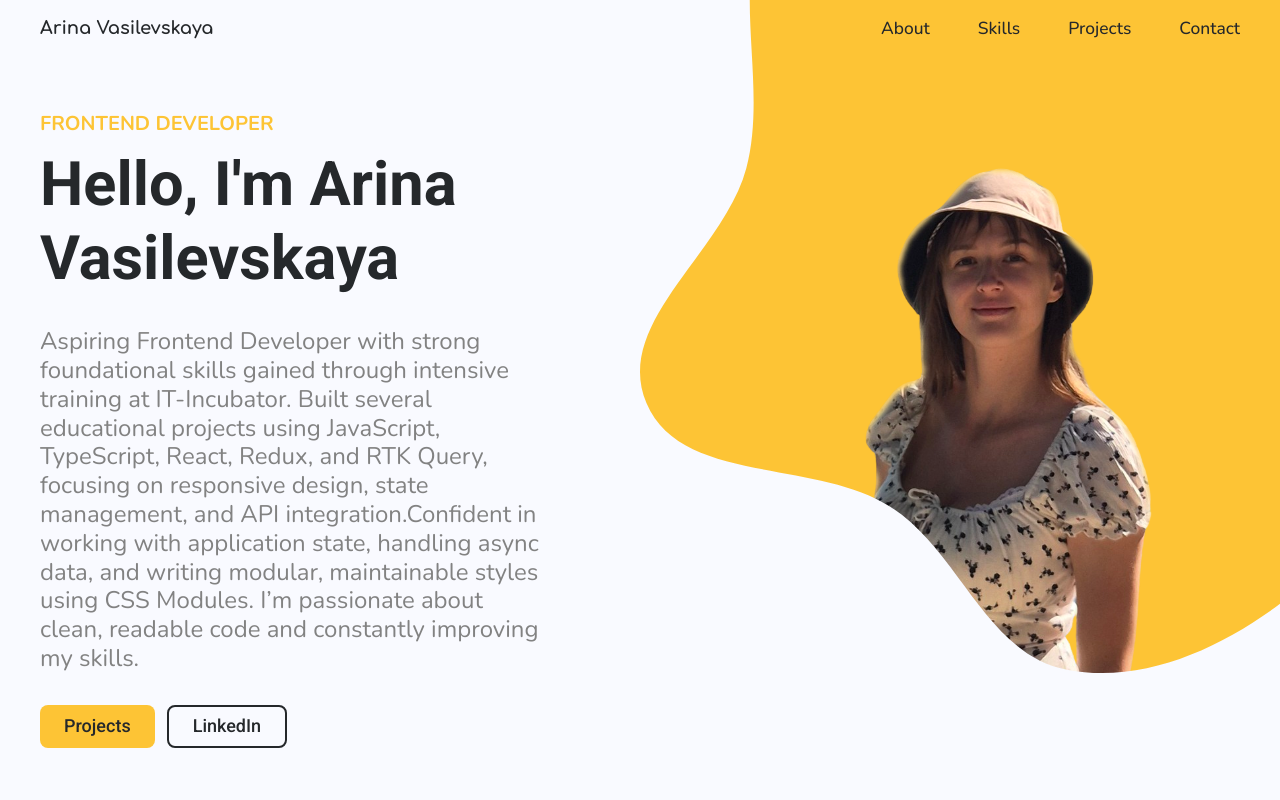
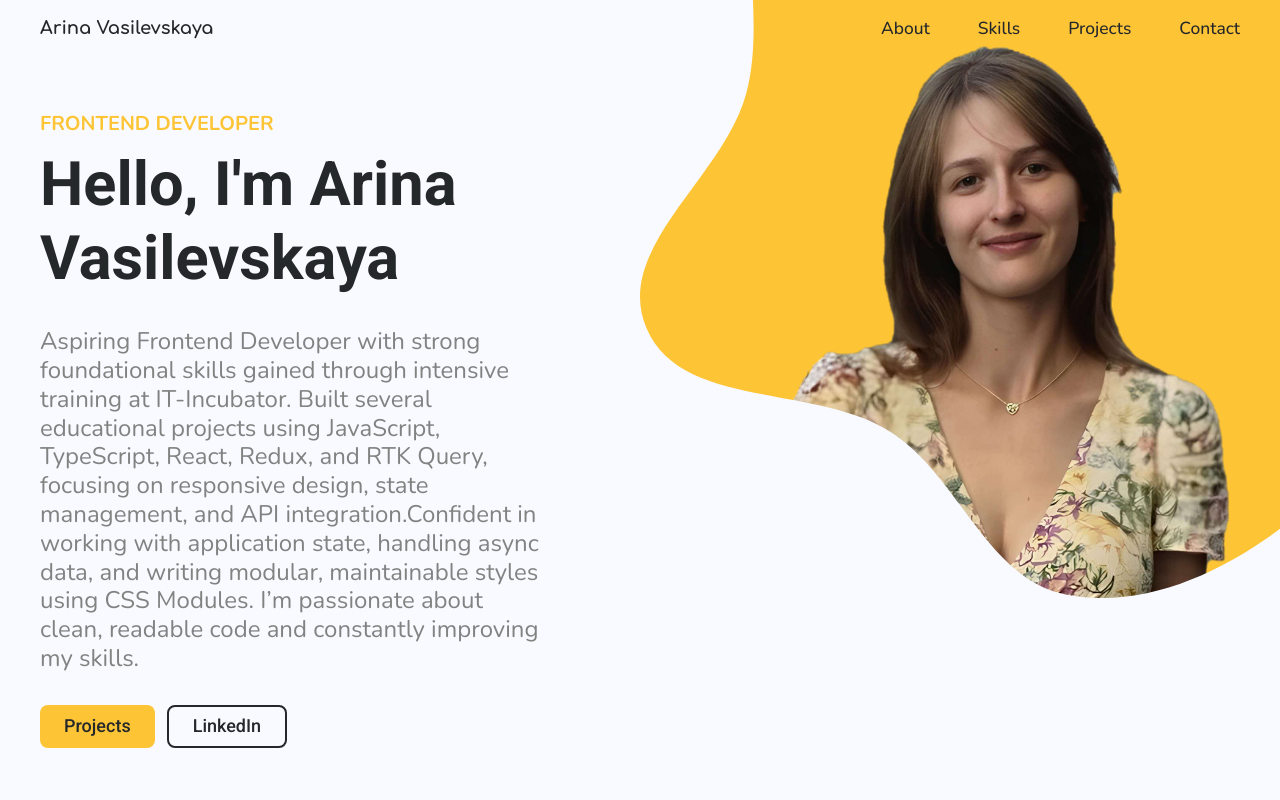
Before and after one commit to Arina-Vas/my-portfolio, a React app: page / in a window 1280 px wide. Shown: the top 800 px of the page. Built offline with nearby package versions, Linux system fonts and the light colour scheme; a web font is replaced by a local one.

Commit message:
update-photo

```diff
--- a/src/layout/Sections/main/Main.tsx
+++ b/src/layout/Sections/main/Main.tsx
@@ -1,5 +1,5 @@
 import React from 'react';
-import photo from '../../../assets/img/photos/myPhoto-removebg.png'
+import photo from '../../../assets/img/photos/photo.png'
 import {FlexWrapper} from "../../../Components/FlexWrapper";
 import {StyledBtn} from "../../../Components/StyledBtn";
 import {Container} from "../../../Components/Container";
--- a/src/layout/Sections/main/Main_Styles.ts
+++ b/src/layout/Sections/main/Main_Styles.ts
@@ -36,14 +36,13 @@ const TextWrapper = styled.div`
 }`
 
 const PhotoWrapper = styled.div`
-
     left: 50%;
     position: absolute;
     min-height: 877px;
     max-width: 777px;
     width: 80%;
     height: 100%;
-    bottom: 10%;
+    bottom: 20%;
     background-color: ${theme.colors.accent};
     mask-image: url(${yellowBg});
     mask-repeat: no-repeat;
@@ -52,7 +51,7 @@ const PhotoWrapper = styled.div`
 
     @media ${theme.media.tablet} {
         width: 100%;
-        bottom: 35%;
+        bottom: 46%;
         left: 20%;
     }
 
@@ -60,7 +59,7 @@ const PhotoWrapper = styled.div`
         height: 550px;
         min-width: 486px;
         left: 0;
-        bottom: 53%;
+        bottom: 61%;
 
     }
 `
@@ -69,16 +68,19 @@ const Photo = styled.img`
     position: absolute;
     object-fit: contain;
     max-width: 630px;
-    height: 150%;
-    top: 39%;
-    left: 50%;
+    height: 130%;
+    top: 37%;
+    left: 45%;
     transform: translateX(-50%);
 
+    @media ${theme.media.tablet} {
+        top: 45%;
+    }
 
     @media ${theme.media.mobile} {
         height: 120%;
-        left: 30%;
-        top: 58%;
+        left: 5%;
+        top: 50%;
         transform: translateX(0);
     }
 `
--- a/src/layout/header/headerMenu/menu/Menu.tsx
+++ b/src/layout/header/headerMenu/menu/Menu.tsx
@@ -31,7 +31,7 @@ export const Menu: React.FC<{onCloseMenu?: () => void}> = ( props: { onCloseMenu
                         to={item.href}
                         spy={true}
                         smooth={true}
-                        offset={2}
+                        offset={1}
                         isDynamic={true}>
                         {item.title}
                         <S.Mask>
```
Also changed, not shown: src/assets/img/photos/IMG_20250910_123709_847.png (added), src/assets/img/photos/photo.png (added).
